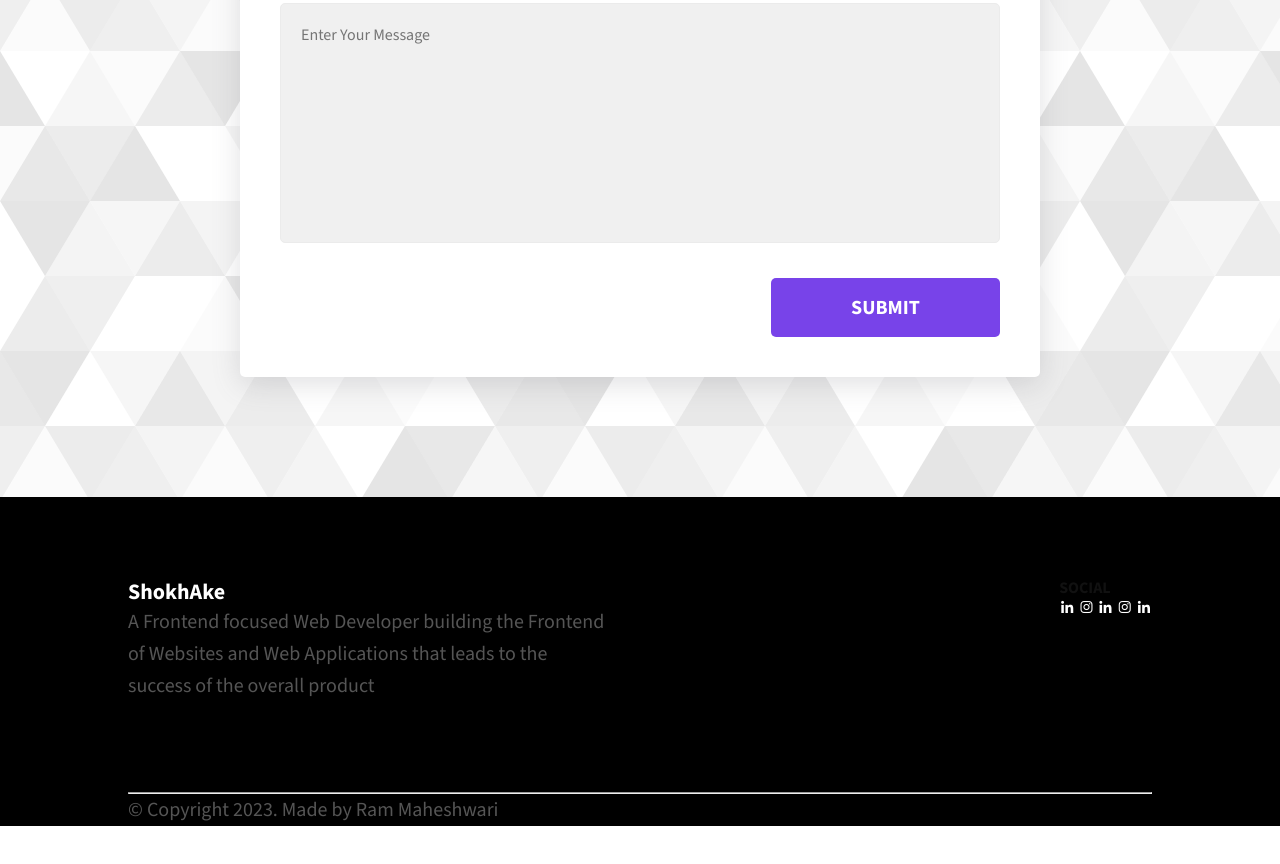
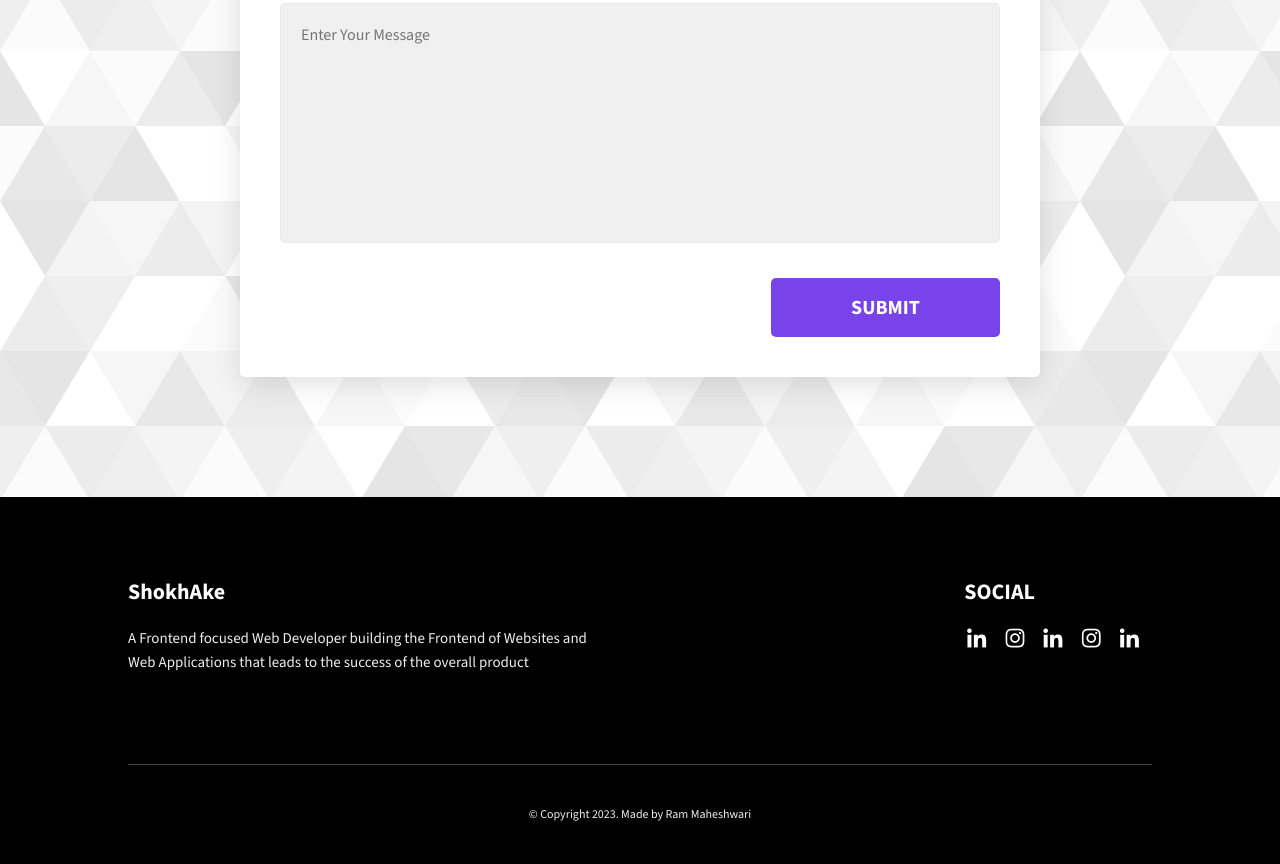
Before and after one commit to ShokhAke/Portfolio, a plain HTML site: page index.html in a window 1280 px wide. Shown: the part 5170-6034 px from the top of the page. Before the commit the page ends 6006 px from the top, so only its background shows below. Drawn offline with nearby package versions, Linux system fonts and the light colour scheme.

Commit message:
Portfolio

```diff
--- a/css/general.css
+++ b/css/general.css
@@ -183,8 +183,31 @@ footer {
     width: 480px;
 }
 
-.footer-desc h4 {
+.footer-desc h4,
+.footer-social h4 {
     font-size: 22px;
     font-weight: 700;
     color: #fff;
+    margin-bottom: 20px;
 }
+
+.footer-desc p {
+    font-size: 15px;
+    color: #eee;
+}
+
+.footer-icons i {
+    font-size: 25px;
+    margin-right: 10px;
+}
+
+.footer-end {
+    padding: 40px 0;
+    border-top: 1px solid #444;
+    text-align: center;
+}
+
+.footer-end p {
+    font-size: 12px;
+    color: #eee;
+}
--- a/index.html
+++ b/index.html
@@ -22,9 +22,9 @@
             <!--Navbar-->
             <div class="navbar">
                 <a href="#">HOME</a>
-                <a href="#">ABOUT</a>
-                <a href="#">PROJECTS</a>
-                <a href="#">CONTACT</a>
+                <a href="#about">ABOUT</a>
+                <a href="#projects">PROJECTS</a>
+                <a href="#contacts">CONTACT</a>
             </div>
         </nav>
     </div>
@@ -37,7 +37,7 @@
     </div>
 
     <!--About-->
-    <section class="about">
+    <section class="about" id="about">
         <div class="container">
             <!--Heading title-->
         <div class="heading-title">
@@ -75,7 +75,7 @@
         </div>
     </section>
     <!--Projects-->
-    <section class="projects container">
+    <section class="projects container" id="projects">
         <!--Heading title-->
         <div class="heading-title">
             <h2>PROJECTS</h2>
@@ -134,7 +134,7 @@
     </section>
 
     <!--Contact-->
-    <section class="contact">
+    <section class="contact" id="contacts">
         <div class="container">
      <!--Heading title-->
         <div class="heading-title">
@@ -183,7 +183,6 @@
                     </div>
                 </div>
             </div>
-            <hr>
             <div class="footer-end">
                 <p>&copy; Copyright 2023. Made by Ram Maheshwari</p>
             </div>
```
